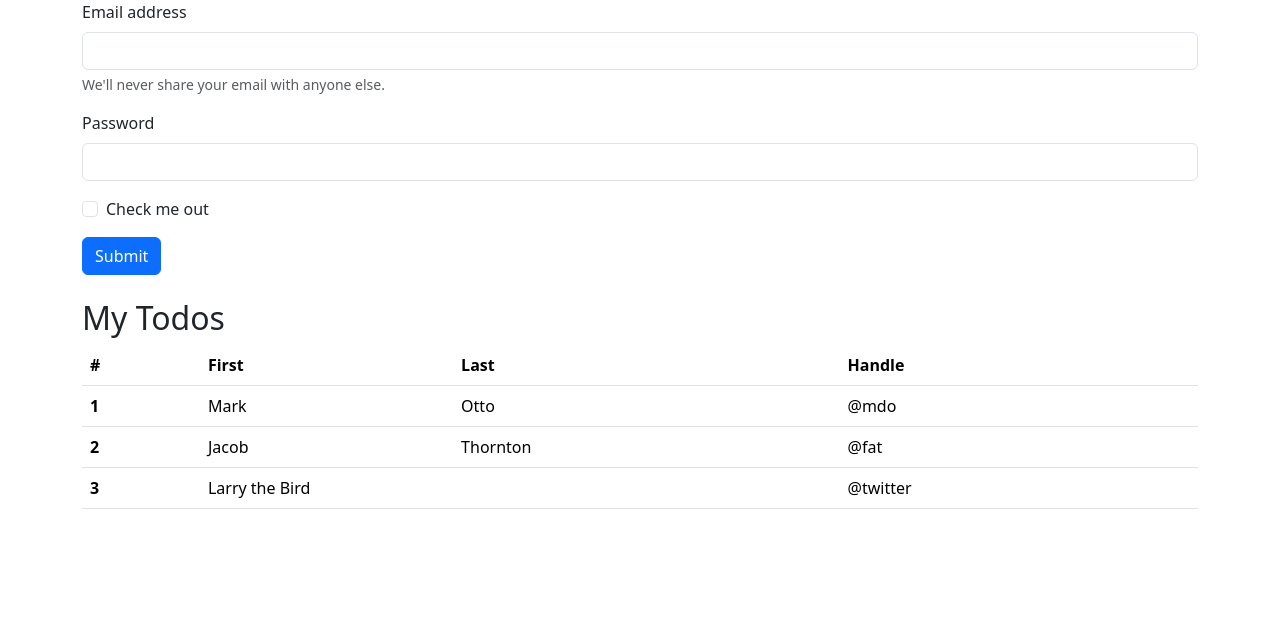
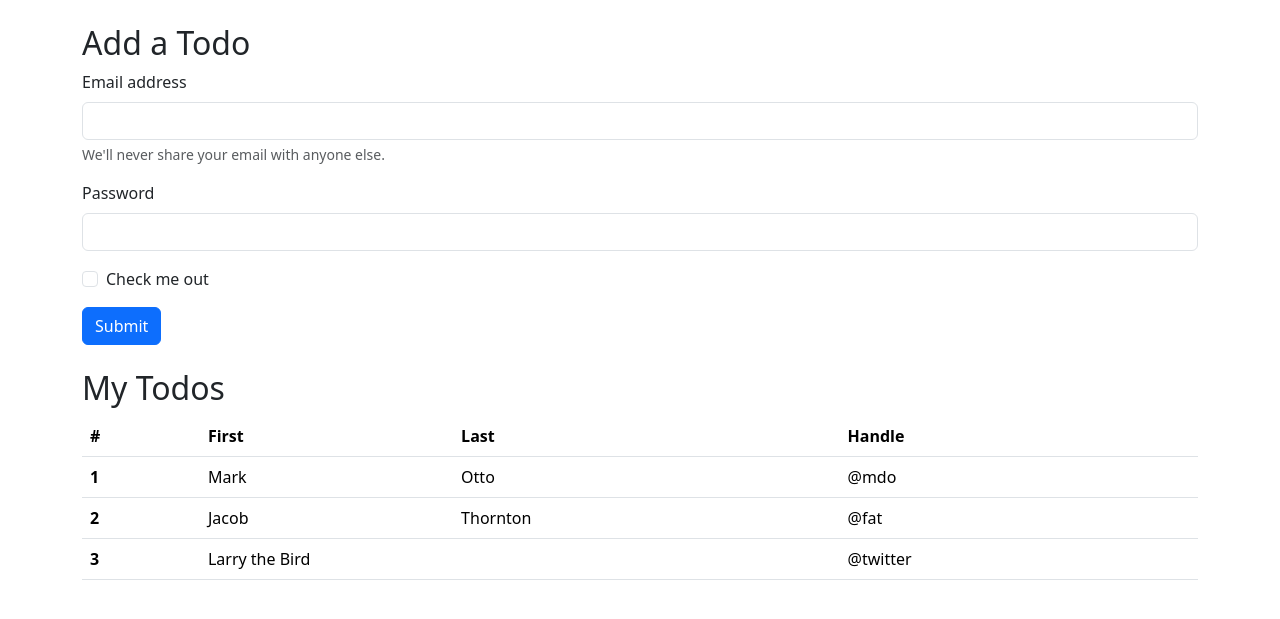
Before and after one commit to ashmeetsmonga/flask-app, a Flask app: page / in a window 1280 px wide. Shown: the part 56-675 px from the top of the page. Run offline with Flask 2, Linux system fonts and the light colour scheme.

Commit message:
added heading in form

```diff
--- a/templates/index.html
+++ b/templates/index.html
@@ -70,7 +70,8 @@
 		</nav>
 
 		<!-- Forms -->
-		<div class="container">
+		<div class="container my-4">
+			<h2>Add a Todo</h2>
 			<form>
 				<div class="mb-3">
 					<label for="exampleInputEmail1" class="form-label">Email address</label>
```
